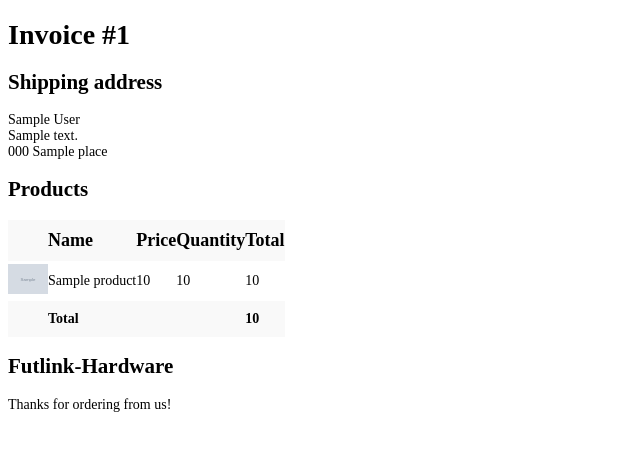
After one commit to mjoghenemaega/newmegastore, a Django app: template futlink/apps/order/templates/order_pdf.html in a window 1280 px wide. The commit adds this page. Shown: the top 451 px of the page, without its empty margins (0-640 px from the left). Run offline with Django 3.2, Linux system fonts and the light colour scheme; the template is opened without the code that fills it: most values are stand-ins (such as "Sample title", 1, 10 or a date in 2020); grey boxes marked "Sample" are stand-in pictures.

Commit message:
add related products,invoice and receipts

```diff
--- /dev/null
+++ b/futlink/apps/order/templates/order_pdf.html
@@ -0,0 +1,82 @@
+<!DOCTYPE html>
+
+<html>
+    <head>
+        <title>Order Pdf</title>
+
+        <style type="text/css">
+            body {
+                font-size: 14px;
+            }
+
+            tr.head td,
+            tr.footer td {
+                padding-top: 10px;
+                padding-bottom: 10px;
+                font-size: 18px;
+                font-weight: bold;
+                background-color: #f9f9f9;
+            }
+
+            tr.footer td {
+                font-size: 14px;
+            }
+
+            tr.item td {
+                padding-top: 3px;
+                padding-bottom: 3px;
+                font-size: 14px;;
+            }
+        </style>
+    </head>
+
+    <body>
+        <div class="wrapper">
+            <h1>Invoice #{{ order.id }}</h1>
+
+            <h2>Shipping address</h2>
+
+            <p>
+                {{ order.first_name }} {{ order.last_name }}<br>
+                {{ order.address }}<br>
+                {{ order.zipcode }} {{ order.place }}
+            </p>
+
+            <h2>Products</h2>
+
+            <table cellpadding="0" cellspacing="0">
+                <tr class="head">
+                    <td></td>
+                    <td>Name</td>
+                    <td>Price</td>
+                    <td>Quantity</td>
+                    <td>Total</td>
+                </tr>
+
+                {% for item in order.items.all %}
+                    <tr class="item">
+                        <td>
+                            {% if item.product.thumbnail.url %}
+                                <img src="http://127.0.0.1:8000{{ item.product.thumbnail.url }}" width="40">
+                            {% endif %}
+                        </td>
+                        <td>{{ item.product.title }}</td>
+                        <td>{{ item.product.price }}</td>
+                        <td>{{ item.quantity }}</td>
+                        <td>{{ item.price }}</td>
+                    </tr>
+                {% endfor %}
+
+                <tr class="footer">
+                    <td></td>
+                    <td colspan="3">Total</td>
+                    <td>{{ order.paid_amount }}</td>
+                </tr>
+            </table>
+
+            <h2>Futlink-Hardware</h2>
+
+            <p>Thanks for ordering from us!</p>
+        </div>
+    </body>
+</html>
--- a/futlink/apps/store/models.py
+++ b/futlink/apps/store/models.py
@@ -62,7 +62,10 @@ class Product(models.Model):
         def get_rating(self):
             total = sum(int(review['stars']) for review in self.reviews.values())
 
-        return total / self.reviews.count()
+            if self.reviews.count() > 0:
+                return total / self.reviews.count()
+            else:
+                return 0
 
 
 class ProductImage(models.Model):
--- a/futlink/apps/store/templates/product_detail.html
+++ b/futlink/apps/store/templates/product_detail.html
@@ -18,7 +18,7 @@
          <div style="clear: both;" ></div>
         <hr>
         <h1 class="title"> {{ product.title }} </h1>
-        <h2 class="subtitle">&#8358;{{product.price|floatformat:2}},  Stars: {{ product.get_rating|floatformat:1 }}</h2>
+        <h2 class="subtitle">&#8358;{{ product.price }}, Stars: {% if product.get_rating == 0 %}No ratings yet{% else %}{{ product.get_rating|floatformat:1 }}{% endif %}</h2>
 
         {% if product.description %}
              <p>{{ product.description }}</p>
--- a/futlink/futlink/urls.py
+++ b/futlink/futlink/urls.py
@@ -6,7 +6,10 @@ from django.contrib.sitemaps.views import sitemap
 from django.contrib.auth import views
 
 from apps.cart.views import cart_detail
+from apps.cart.webhook import webhook
+
 from apps.core.views import frontpage, contact, about,order_confirmation
+from apps.order.views import admin_order_pdf
 from apps.store.views import product_detail, category_detail, search
 from apps.userprofile.views import signup,myaccount
 from apps.coupon.api import api_can_use
@@ -24,6 +27,8 @@ urlpatterns = [
     path('contact/', contact, name='contact'),
     path('about/', about, name='about'),
     path('admin/', admin.site.urls),
+    path('admin/admin_order_pdf/<int:order_id>/', admin_order_pdf, name='admin_order_pdf'),
+
 
     #auth
     path('myaccount/', myaccount, name='myaccount'),
```
Also changed, not shown: futlink/apps/cart/webhook.py (added, +36 -0 lines), futlink/apps/order/admin.py (+6 -1 lines), futlink/apps/order/views.py (+35 -1 lines).
